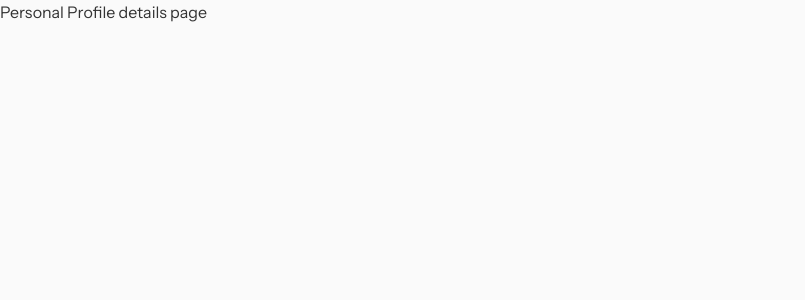
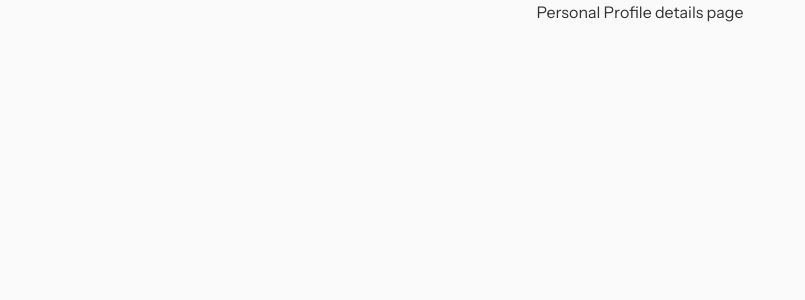
Before and after one commit to Moluno-xiii/devlinks, a Next.js app: page /profile-details in a window 1280 px wide. Shown: the top 300 px of the page, without its empty margins (0-805 px from the left). Built offline with nearby package versions, Linux system fonts and the light colour scheme.

Commit message:
feat : created dev branch

```diff
--- a/src/app/profile-details/page.tsx
+++ b/src/app/profile-details/page.tsx
@@ -4,7 +4,7 @@ type Props = {}
 
 function page({}: Props) {
   return (
-    <div>Personal Profile details page</div>
+    <div className='flex flex-row justify-center items-center'>Personal Profile details page</div>
   )
 }
 
```
